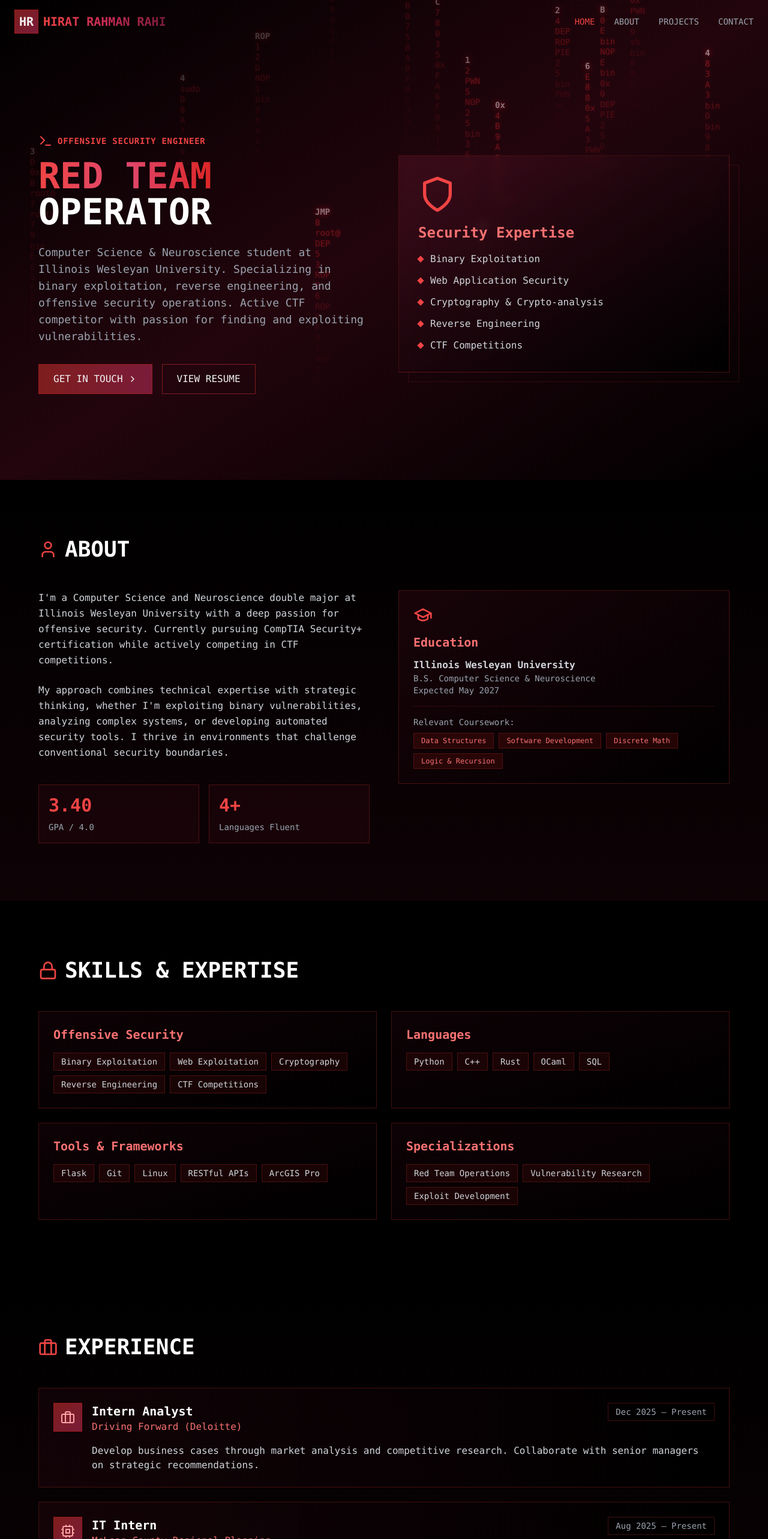
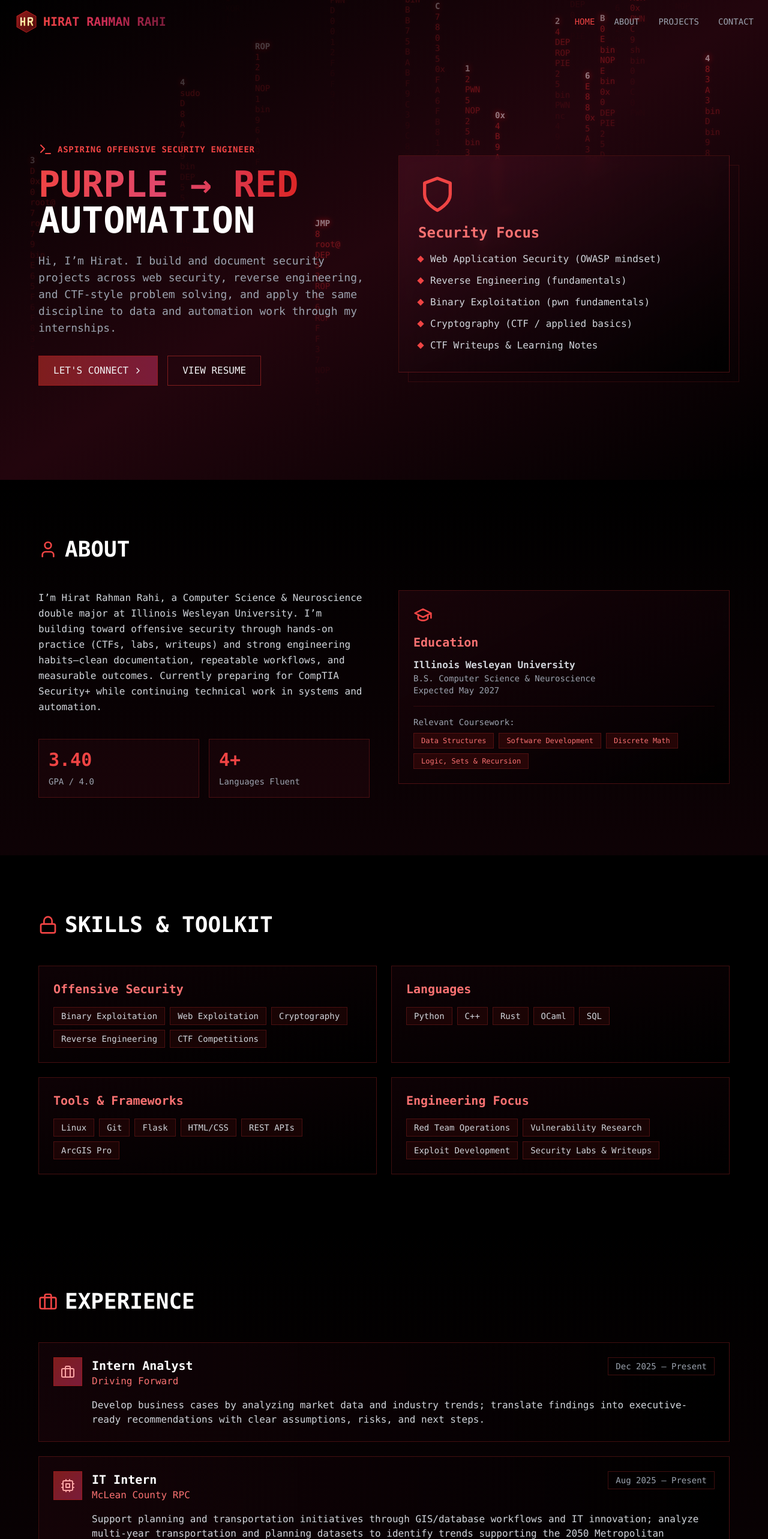
Before and after one commit to hiratinspace/hr_portfolio, a React (Create React App) app: page / in a window 1280 px wide. Shown: the top 2566 px of the page at 60% size. Built offline with nearby package versions, Linux system fonts and the light colour scheme.

Commit message:
more organized and clear details

```diff
--- a/src/App.js
+++ b/src/App.js
@@ -1,5 +1,5 @@
 import React, { useState, useEffect } from 'react';
-import { Shield, Terminal, Code, Award, Briefcase, GraduationCap, User, Mail, Linkedin, Github, ChevronRight, Lock, Cpu, Network } from 'lucide-react';
+import { Shield, Terminal, Code, Briefcase, GraduationCap, User, Mail, Linkedin, ChevronRight, Lock, Cpu, Network, Building2, Megaphone, Users } from 'lucide-react';
 
 const Portfolio = () => {
   const [activeSection, setActiveSection] = useState('home');
@@ -185,32 +185,58 @@ This toolkit has been instrumental in solving 50+ cryptography challenges across
   const experiences = [
     {
       title: "Intern Analyst",
-      company: "Driving Forward (Deloitte)",
+      company: "Driving Forward",
       period: "Dec 2025 – Present",
-      description: "Develop business cases through market analysis and competitive research. Collaborate with senior managers on strategic recommendations.",
+      description: "Develop business cases by analyzing market data and industry trends; translate findings into executive-ready recommendations with clear assumptions, risks, and next steps.",
       icon: Briefcase
     },
     {
       title: "IT Intern",
-      company: "McLean County Regional Planning",
+      company: "McLean County RPC",
       period: "Aug 2025 – Present",
-      description: "Analyze transportation data, develop automated pipelines, and support GIS database management for regional infrastructure.",
+      description: "Support planning and transportation initiatives through GIS/database workflows and IT innovation; analyze multi-year transportation and planning datasets to identify trends supporting the 2050 Metropolitan Transportation Plan (MTP)",
       icon: Cpu
     },
     {
       title: "GIS Analyst & Technical Assistant",
-      company: "Illinois Wesleyan University",
+      company: "Illinois Wesleyan Physical Plant",
       period: "May 2025 – Aug 2025",
-      description: "Architected geodatabases for 8 campus buildings, improving data accuracy by 40%. Created automated validation scripts.",
+      description: "Built and maintained indoor geodatabases for 8 campus buildings, improving data accuracy by ~40% and creating automated validation scripts to reduce manual QA.",
       icon: Network
+    }
+  ];
+
+
+
+    const leaderships = [
+    {
+      title: "Resident Advisor",
+      company: "IWU Office of Residential Life",
+      period: "Aug 2024 – Present",
+      description: "Mentor and support 30+ first-year students through the transition to college, promoting well-being, engagement, and accountability while upholding university policies across 300+ residents. Also bring experience advising upper-division residents in a suite-style community.",
+      icon: Building2
+    },
+    {
+      title: "Presidential Ambassador",
+      company: "IWU Admissions Office",
+      period: "May 2024 – Present",
+      description: "Represent IWU in admissions panels and weekly campus tours; communicate academics and student life clearly to prospective students and families.",
+      icon: Megaphone
+    },
+    {
+      title: "President",
+      company: "IWU MSA & Billiards Club",
+      period: "Aug 2024 – Present",
+      description: "Lead executive boards for cultural/interfaith programming and run weekly engagement through the Billiards Club.",
+      icon: Users
     }
   ];
 
   const skills = {
     "Offensive Security": ["Binary Exploitation", "Web Exploitation", "Cryptography", "Reverse Engineering", "CTF Competitions"],
     "Languages": ["Python", "C++", "Rust", "OCaml", "SQL"],
-    "Tools & Frameworks": ["Flask", "Git", "Linux", "RESTful APIs", "ArcGIS Pro"],
-    "Specializations": ["Red Team Operations", "Vulnerability Research", "Exploit Development"]
+    "Tools & Frameworks": [ "Linux", "Git", "Flask", "HTML/CSS", "REST APIs", "ArcGIS Pro"],
+    "Engineering Focus": ["Red Team Operations", "Vulnerability Research", "Exploit Development", "Security Labs & Writeups"]
   };
 
   return (
@@ -267,8 +293,42 @@ This toolkit has been instrumental in solving 50+ cryptography challenges across
               onClick={() => scrollToSection('home')}
               className="flex items-center space-x-2 cursor-pointer group"
             >
-              <div className="w-8 h-8 sm:w-10 sm:h-10 bg-gradient-to-br from-red-900 to-burgundy-900 flex items-center justify-center font-bold text-lg sm:text-xl border border-red-800 group-hover:border-red-600 transition-all flex-shrink-0">
-                HR
+              <div className="w-8 h-8 sm:w-10 sm:h-10 flex items-center justify-center flex-shrink-0 relative">
+                {/* Your hexagon logo */}
+                <svg viewBox="0 0 100 100" className="w-full h-full">
+                  <defs>
+                    <linearGradient id="hexGrad" x1="0%" y1="0%" x2="100%" y2="100%">
+                      <stop offset="0%" style={{ stopColor: '#991B1B', stopOpacity: 1 }} />
+                      <stop offset="100%" style={{ stopColor: '#450A0A', stopOpacity: 1 }} />
+                    </linearGradient>
+                    <linearGradient id="letterGrad" x1="0%" y1="0%" x2="100%" y2="100%">
+                      <stop offset="0%" style={{ stopColor: '#FEF3C7', stopOpacity: 1 }} />
+                      <stop offset="100%" style={{ stopColor: '#FDE68A', stopOpacity: 1 }} />
+                    </linearGradient>
+                  </defs>
+                  <polygon points="50,5 90,27.5 90,72.5 50,95 10,72.5 10,27.5"
+                           fill="url(#hexGrad)"
+                           stroke="#DC2626"
+                           strokeWidth="2"
+                           className="group-hover:stroke-red-500 transition-colors"/>
+                  <polygon points="50,12 82,30 82,70 50,88 18,70 18,30"
+                           fill="none"
+                           stroke="#7F1D1D"
+                           strokeWidth="1.5"
+                           opacity="0.5"/>
+                  <path d="M 28 35 L 28 65 M 28 50 L 42 50 M 42 35 L 42 65"
+                        stroke="url(#letterGrad)"
+                        strokeWidth="6"
+                        strokeLinecap="round"
+                        strokeLinejoin="round"
+                        fill="none"/>
+                  <path d="M 58 35 L 58 65 M 58 35 L 70 35 Q 75 35 75 42 Q 75 50 68 50 L 58 50 M 68 50 L 75 65"
+                        stroke="url(#letterGrad)"
+                        strokeWidth="6"
+                        strokeLinecap="round"
+                        strokeLinejoin="round"
+                        fill="none"/>
+                </svg>
               </div>
               <span className="text-base sm:text-xl font-bold bg-gradient-to-r from-red-500 via-burgundy-600 to-burgundy-900 bg-clip-text text-transparent group-hover:from-red-400 group-hover:via-burgundy-500 transition-all hidden sm:inline">
                 HIRAT RAHMAN RAHI
@@ -303,25 +363,25 @@ This toolkit has been instrumental in solving 50+ cryptography challenges across
             <div>
               <div className="flex items-center space-x-2 mb-4">
                 <Terminal className="text-red-500 w-5 h-5 sm:w-6 sm:h-6" />
-                <span className="text-red-500 text-xs sm:text-sm font-bold tracking-wider">OFFENSIVE SECURITY ENGINEER</span>
+                <span className="text-red-500 text-xs sm:text-sm font-bold tracking-wider">ASPIRING OFFENSIVE SECURITY ENGINEER</span>
               </div>
               <h1 className="text-4xl sm:text-5xl lg:text-6xl font-bold mb-6 leading-tight">
                 <span className="bg-gradient-to-r from-red-500 via-burgundy-500 to-red-600 bg-clip-text text-transparent">
-                  RED TEAM
+                  PURPLE → RED
                 </span>
                 <br />
-                <span className="text-white">OPERATOR</span>
+                <span className="text-white">AUTOMATION</span>
               </h1>
               <p className="text-gray-400 text-base sm:text-lg mb-8 leading-relaxed">
-                Computer Science & Neuroscience student at Illinois Wesleyan University. Specializing in binary exploitation,
-                reverse engineering, and offensive security operations. Active CTF competitor with passion for finding and exploiting vulnerabilities.
+                Hi, I’m Hirat. I build and document security projects across web security, reverse engineering,
+                and CTF-style problem solving, and apply the same discipline to data and automation work through my internships.
               </p>
               <div className="flex flex-col sm:flex-row space-y-3 sm:space-y-0 sm:space-x-4">
                 <button
                   onClick={() => scrollToSection('contact')}
                   className="px-6 py-3 bg-gradient-to-r from-red-900 to-burgundy-900 hover:from-red-800 hover:to-burgundy-800 transition-all border border-red-800 flex items-center justify-center space-x-2 group"
                 >
-                  <span>GET IN TOUCH</span>
+                  <span>LET'S CONNECT</span>
                   <ChevronRight className="w-4 h-4 group-hover:translate-x-1 transition-transform" />
                 </button>
                 <a href="mailto:hrahi@iwu.edu" className="px-6 py-3 border border-red-900 hover:border-red-700 hover:bg-red-950/30 transition-all text-center">
@@ -333,9 +393,9 @@ This toolkit has been instrumental in solving 50+ cryptography challenges across
             <div className="relative mt-8 lg:mt-0">
               <div className="relative z-10 bg-gradient-to-br from-burgundy-900/30 to-black border border-red-900/50 p-6 sm:p-8 backdrop-blur">
                 <Shield className="text-red-500 w-12 h-12 sm:w-16 sm:h-16 mb-4" />
-                <h3 className="text-xl sm:text-2xl font-bold mb-4 text-red-400">Security Expertise</h3>
+                <h3 className="text-xl sm:text-2xl font-bold mb-4 text-red-400">Security Focus</h3>
                 <ul className="space-y-3">
-                  {['Binary Exploitation', 'Web Application Security', 'Cryptography & Crypto-analysis', 'Reverse Engineering', 'CTF Competitions'].map((item, i) => (
+                  {['Web Application Security (OWASP mindset)', 'Reverse Engineering (fundamentals)', 'Binary Exploitation (pwn fundamentals)', 'Cryptography (CTF / applied basics)', 'CTF Writeups & Learning Notes'].map((item, i) => (
                     <li key={i} className="flex items-center space-x-3 text-sm sm:text-base text-gray-300">
                       <div className="w-2 h-2 bg-red-500 rotate-45 flex-shrink-0"></div>
                       <span>{item}</span>
@@ -360,13 +420,10 @@ This toolkit has been instrumental in solving 50+ cryptography challenges across
           <div className="grid grid-cols-1 lg:grid-cols-2 gap-12">
             <div className="space-y-6">
               <p className="text-gray-300 leading-relaxed">
-                I'm a Computer Science and Neuroscience double major at Illinois Wesleyan University with a deep passion
-                for offensive security. Currently pursuing CompTIA Security+ certification while actively competing in CTF competitions.
-              </p>
-              <p className="text-gray-300 leading-relaxed">
-                My approach combines technical expertise with strategic thinking, whether I'm exploiting binary vulnerabilities,
-                analyzing complex systems, or developing automated security tools. I thrive in environments that challenge conventional
-                security boundaries.
+                I’m Hirat Rahman Rahi, a Computer Science & Neuroscience double major at Illinois Wesleyan University.
+                I’m building toward offensive security through hands-on practice (CTFs, labs, writeups) and strong engineering
+                habits—clean documentation, repeatable workflows, and measurable outcomes. Currently preparing for CompTIA Security+
+                while continuing technical work in systems and automation.
               </p>
               <div className="grid grid-cols-2 gap-4 pt-4">
                 <div className="border border-red-900/50 p-4 bg-burgundy-950/20">
@@ -392,7 +449,7 @@ This toolkit has been instrumental in solving 50+ cryptography challenges across
                 <div className="mt-4 pt-4 border-t border-red-900/30">
                   <p className="text-sm text-gray-400 mb-2">Relevant Coursework:</p>
                   <div className="flex flex-wrap gap-2">
-                    {['Data Structures', 'Software Development', 'Discrete Math', 'Logic & Recursion'].map((course, i) => (
+                    {['Data Structures', 'Software Development', 'Discrete Math', 'Logic, Sets & Recursion'].map((course, i) => (
                       <span key={i} className="text-xs px-3 py-1 bg-red-950/50 border border-red-900/50 text-red-400">
                         {course}
                       </span>
@@ -410,7 +467,7 @@ This toolkit has been instrumental in solving 50+ cryptography challenges across
         <div className="max-w-6xl mx-auto">
           <div className="flex items-center space-x-3 mb-8 sm:mb-12">
             <Lock className="text-red-500 w-6 h-6 sm:w-8 sm:h-8" />
-            <h2 className="text-3xl sm:text-4xl font-bold text-white">SKILLS & EXPERTISE</h2>
+            <h2 className="text-3xl sm:text-4xl font-bold text-white">SKILLS & TOOLKIT</h2>
           </div>
 
           <div className="grid grid-cols-1 md:grid-cols-2 gap-6">
@@ -440,6 +497,40 @@ This toolkit has been instrumental in solving 50+ cryptography challenges across
 
           <div className="space-y-6">
             {experiences.map((exp, idx) => {
+              const Icon = exp.icon;
+              return (
+                <div key={idx} className="border border-red-900/50 p-4 sm:p-6 bg-gradient-to-r from-burgundy-950/20 to-black hover:border-red-700/70 transition-all group">
+                  <div className="flex flex-col sm:flex-row sm:items-start sm:justify-between mb-4 space-y-3 sm:space-y-0">
+                    <div className="flex items-start space-x-4">
+                      <div className="w-12 h-12 bg-gradient-to-br from-red-900 to-burgundy-900 flex items-center justify-center border border-red-800 group-hover:border-red-600 transition-all flex-shrink-0">
+                        <Icon className="w-6 h-6 text-red-300" />
+                      </div>
+                      <div>
+                        <h3 className="text-lg sm:text-xl font-bold text-white group-hover:text-red-400 transition-colors">{exp.title}</h3>
+                        <p className="text-red-400 text-sm sm:text-base">{exp.company}</p>
+                      </div>
+                    </div>
+                    <span className="text-xs sm:text-sm text-gray-400 border border-red-900/50 px-3 py-1 self-start sm:self-auto">{exp.period}</span>
+                  </div>
+                  <p className="text-gray-300 leading-relaxed text-sm sm:text-base sm:ml-16">{exp.description}</p>
+                </div>
+              );
+            })}
+          </div>
+        </div>
+      </section>
+
+
+      {/* Leadership Section */}
+      <section className="py-16 sm:py-24 bg-gradient-to-b from-black to-burgundy-950/20 px-4 sm:px-6 relative" style={{ zIndex: 10 }}>
+        <div className="max-w-6xl mx-auto">
+          <div className="flex items-center space-x-3 mb-8 sm:mb-12">
+            <Briefcase className="text-red-500 w-6 h-6 sm:w-8 sm:h-8" />
+            <h2 className="text-3xl sm:text-4xl font-bold text-white">LEADERSHIP</h2>
+          </div>
+
+          <div className="space-y-6">
+            {leaderships.map((exp, idx) => {
               const Icon = exp.icon;
               return (
                 <div key={idx} className="border border-red-900/50 p-4 sm:p-6 bg-gradient-to-r from-burgundy-950/20 to-black hover:border-red-700/70 transition-all group">
```
